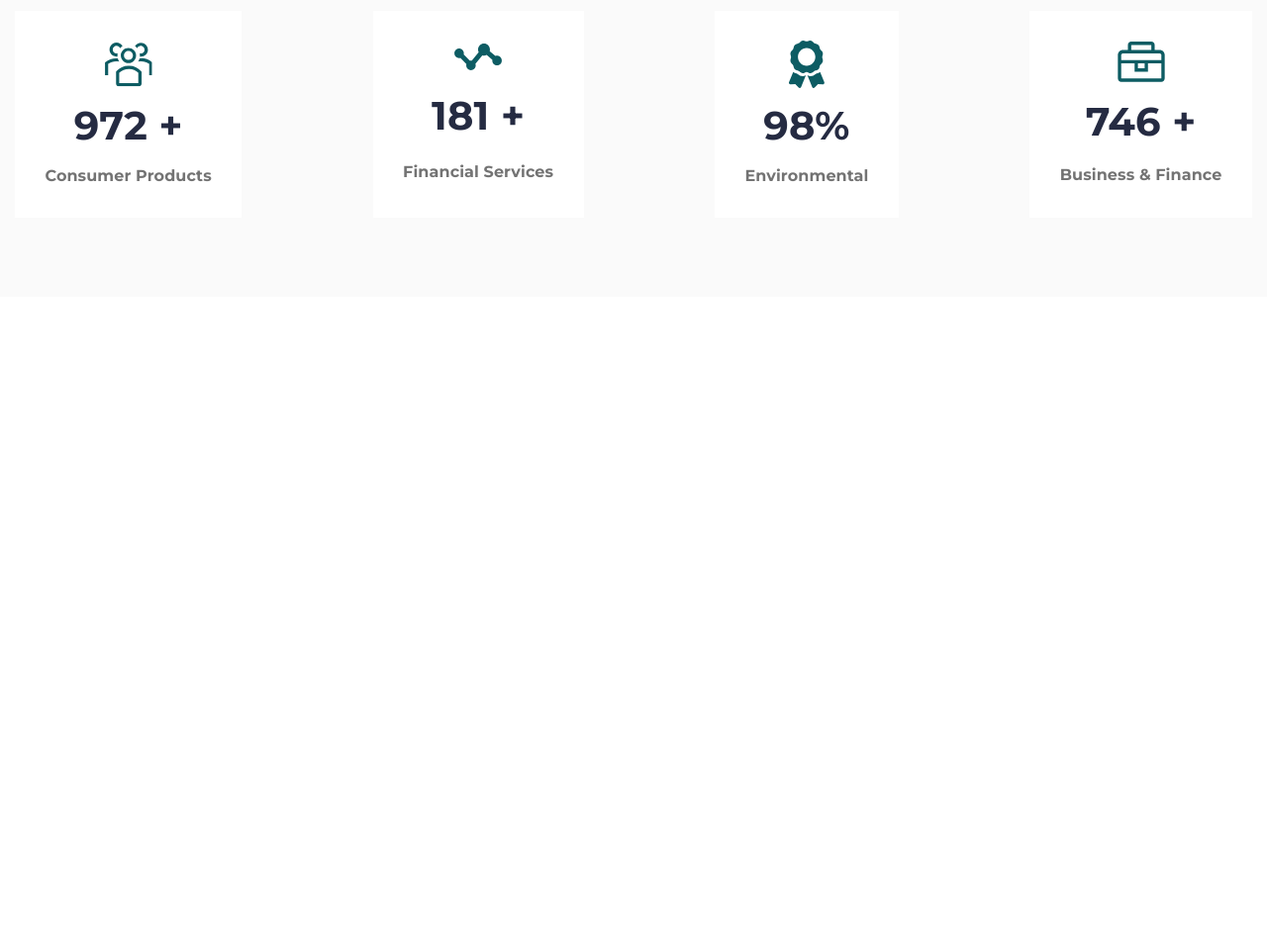
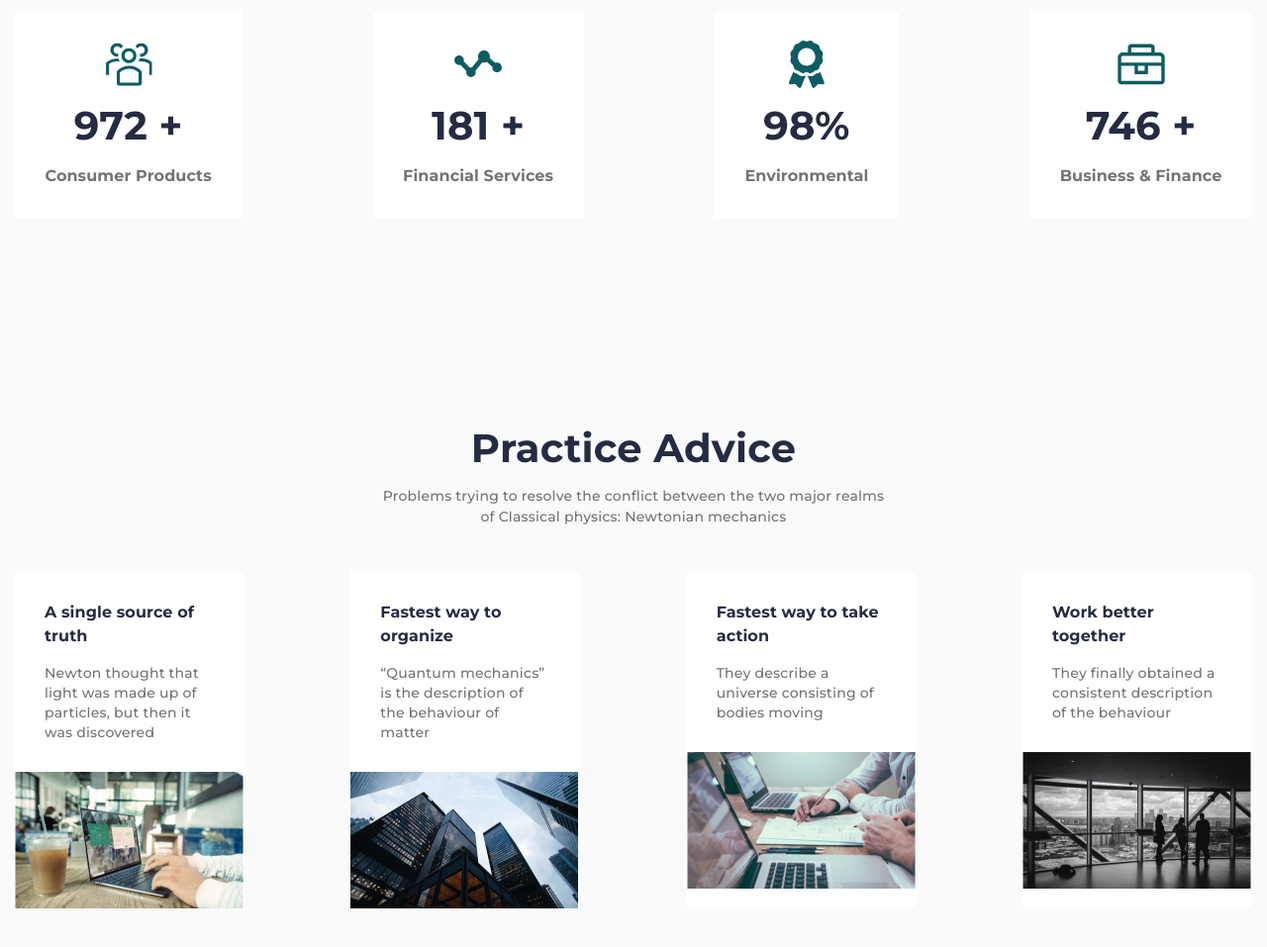
Before and after one commit to alesyatitenkova/relvise_project, a plain HTML site: page index.html in a window 1280 px wide. Shown: the part 1150-2107 px from the top of the page at 99% size. Before the commit the page ends 1450 px from the top, so only its background shows below. Drawn offline with Linux system fonts and the light colour scheme.

Commit message:
section practice

```diff
--- a/index.html
+++ b/index.html
@@ -128,7 +128,86 @@
                </div>
             </div>
         </section>
-        <section></section>
+        <section class="practice">
+        <div class="container">
+            <div class="head">
+                <h2 class="head-titel">
+                    Practice Advice
+                </h2>
+                <p class="head-text">
+                    Problems trying to resolve the conflict between
+                    the two major realms of Classical physics: Newtonian mechanics
+                </p>
+            </div>
+            <div class="practice-box">
+                <div class="practice-box__item practice-item">
+                    <div class="practice-item__info">
+                        <div class="info-titele">
+                            A single source
+                            of truth
+                        </div>
+                        <div class="info-text">
+                            Newton thought that
+                            light was made up of
+                            particles, but then it
+                            was discovered
+                        </div>
+                    </div>
+                    <div class="practice-item__img">
+                        <img src="img/coffe.jpg" alt="coffe">
+                    </div>
+                </div>
+                <div class="practice-box__item practice-item">
+                    <div class="practice-item__info">
+                        <div class="info-titele">
+                            Fastest way to
+                            organize
+                        </div>
+                        <div class="info-text">
+                            “Quantum mechanics”
+                            is the description of the
+                            behaviour of matter
+                        </div>
+                    </div>
+                    <div class="practice-item__img">
+                        <img src="img/house.jpg" alt="house">
+                    </div>
+                </div>
+                <div class="practice-box__item practice-item">
+                    <div class="practice-item__info">
+                        <div class="info-titele">
+                            Fastest way to
+                            take action
+                        </div>
+                        <div class="info-text">
+                            They describe a
+                            universe consisting of
+                            bodies moving
+                        </div>
+                    </div>
+                    <div class="practice-item__img">
+                        <img src="img/cover.png" alt="cover">
+                    </div>
+                </div>
+                <div class="practice-box__item practice-item">
+                    <div class="practice-item__info">
+                        <div class="info-titele">
+                            Work better
+                            together
+                        </div>
+                        <div class="info-text">
+                            They finally obtained
+                            a consistent description
+                            of the behaviour
+                        </div>
+                    </div>
+                    <div class="practice-item__img">
+                        <img src="img/window.jpg" alt="window">
+                    </div>
+                </div>
+            </div>
+        </div>
+        </section>
         <section></section>
         <section></section>
         <footer></footer>
--- a/style/style.css
+++ b/style/style.css
@@ -205,9 +205,11 @@ header{
     display: flex;
     flex-direction: column;
     align-items: center;
-    justify-content: space-around;
+    justify-content: space-between;
 }
 .achievements-item__img {
+    height: 48px;
+    width: 48px;
 }
 .achievements-item__head {
     font-weight: bold;
@@ -225,3 +227,38 @@ header{
     letter-spacing: 0.1px;
     color: #737373;
 }
+.practice{
+    background: #FAFAFA;
+    padding-top: 125px;
+    padding-bottom: 80px;
+}
+.practice-box {
+    padding-top: 45px;
+    display: flex;
+    justify-content: space-between;
+}
+.practice-box__item {
+    background: white;
+}
+.practice-item__info {
+    max-width: 232px;
+    max-height: 203px;
+    padding: 30px;
+}
+.info-titele {
+    font-weight: bold;
+    font-size: 16px;
+    line-height: 150%;
+    letter-spacing: 0.1px;
+    color: #252B42;
+}
+.info-text {
+    font-weight: 500;
+    font-size: 14px;
+    line-height: 143%;
+    letter-spacing: 0.2px;
+    color: #737373;
+    padding-top: 15px;
+}
+.practice-item__img {
+}
```
Also changed, not shown: img/cover.png (added).
